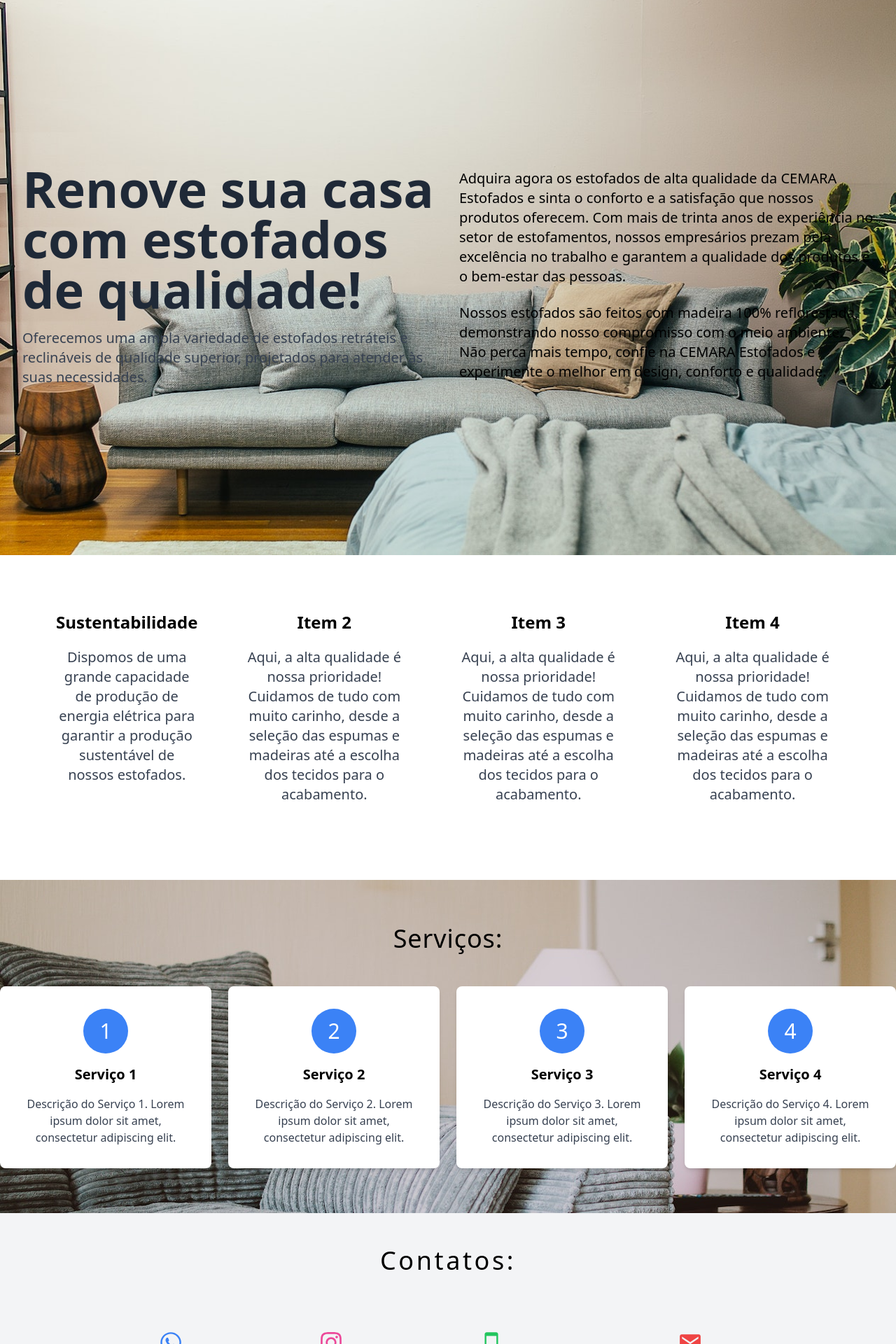
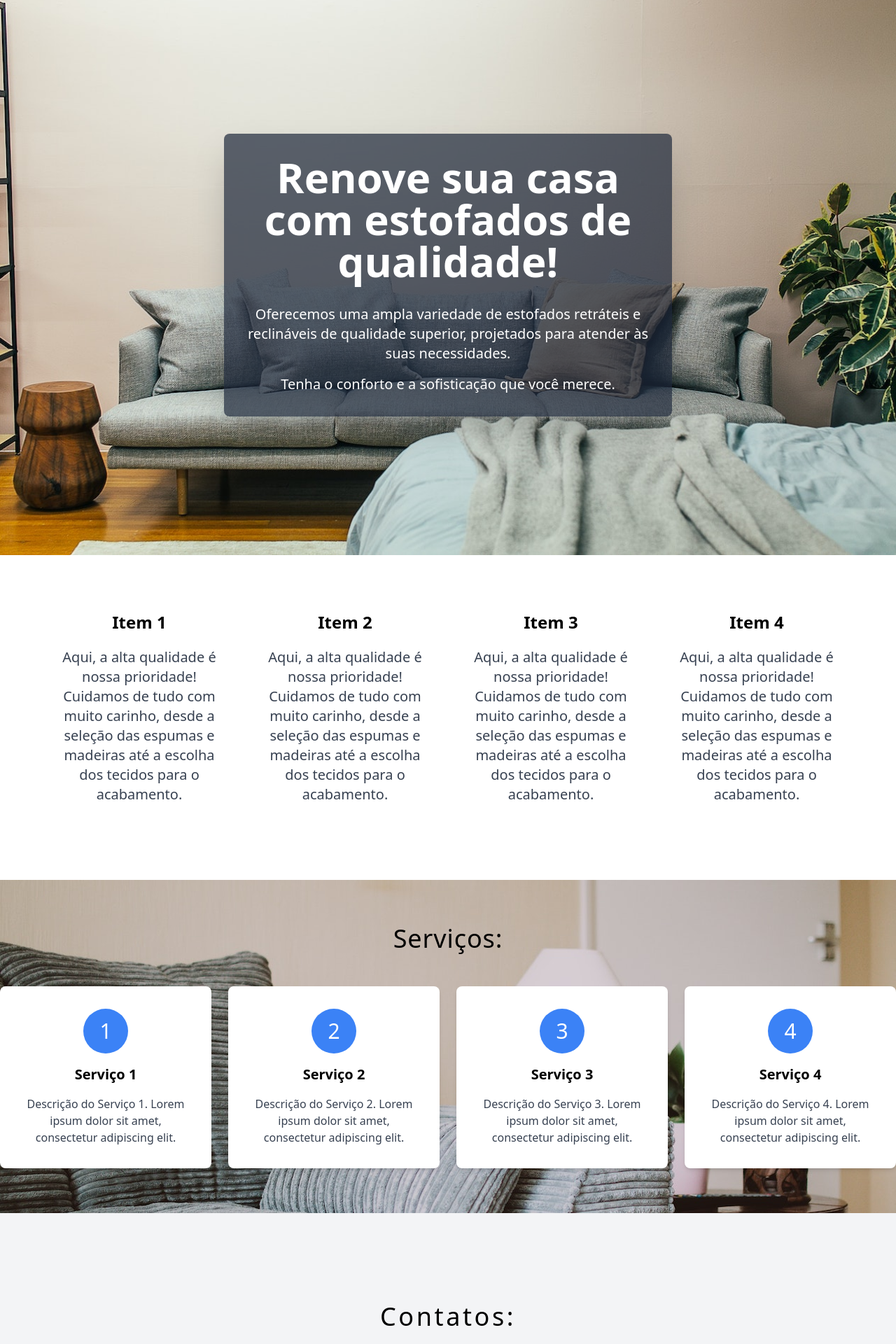
Before and after one commit to StarielIsaac/ecommerce-upholstery-cleaning, a React (Vite) app in the folder my-project/: page / in a window 1280 px wide. Shown: the part 71-1991 px from the top of the page at 70% size. Built offline with nearby package versions, Linux system fonts and the light colour scheme.

Commit message:
feat: created styles

```diff
--- a/my-project/src/App.jsx
+++ b/my-project/src/App.jsx
@@ -8,7 +8,10 @@
     <>
       <main
   id="home"
-  className="bg-[url('/src/assets/test5.jpg')] bg-cover bg-center"
+  className="relative bg-cover bg-bottom"
+  style={{
+    backgroundImage: "url('/src/assets/test5.jpg')",
+  }}
 >
   <header className="bg-slate-700 py-2 px-4 md:px-8 flex justify-between items-center">
     <div className="flex items-center space-x-2 md:space-x-5">
@@ -42,43 +45,29 @@
     </nav>
   </header>
 
-  <div className="container mx-auto px-4 md:px-8">
-    <div className="flex flex-col md:flex-row items-center md:space-x-8 h-screen">
-      <div className="md:w-1/2">
-        <h2 className="text-4xl md:text-7xl font-bold mb-5 text-gray-800">
+  <div className="flex items-center justify-center h-screen">
+  <div className="md:w-1/2 bg-slate-800 bg-opacity-70 p-8 rounded-lg shadow-2xl text-center transform hover:scale-105 transition-transform">
+    <h2 className="text-4xl md:text-6xl font-bold mb-8 text-white">
       Renove sua casa com estofados de qualidade!
     </h2>
-        <p className="text-gray-700 text-xl">
-          Oferecemos uma ampla variedade de estofados retráteis e reclináveis
-          de qualidade superior, projetados para atender às suas necessidades.
+    <p className="text-white text-lg md:text-xl">
+      Oferecemos uma ampla variedade de estofados retráteis e reclináveis de qualidade superior, projetados para atender às suas necessidades.
     </p>
-      </div>
-      <div className="md:w-1/2 mt-8 md:mt-0">
-        <p className="text-lg md:text-xl">
-          Adquira agora os estofados de alta qualidade da CEMARA Estofados e
-          sinta o conforto e a satisfação que nossos produtos oferecem. Com
-          mais de trinta anos de experiência no setor de estofamentos, nossos
-          empresários prezam pela excelência no trabalho e garantem a qualidade
-          dos produtos e o bem-estar das pessoas.
-        </p>
-        <br />
-        <p className="text-lg md:text-xl">
-          Nossos estofados são feitos com madeira 100% reflorestada,
-          demonstrando nosso compromisso com o meio ambiente. Não perca mais
-          tempo, confie na CEMARA Estofados e experimente o melhor em design,
-          conforto e qualidade.
+    <p className="text-white text-lg md:text-xl mt-4">
+      Tenha o conforto e a sofisticação que você merece.
     </p>
   </div>
 </div>
-  </div>
+
 </main>
 
       <div className="flex flex-col md:flex-row md:space-x-14 mx-20 my-20">
         <div className="flex flex-col items-center">
-          <h3 className="text-2xl font-bold mb-5">Sustentabilidade</h3>
+          <h3 className="text-2xl font-bold mb-5">Item 1</h3>
           <p className="text-gray-700 text-center text-xl mb-7">
-            Dispomos de uma grande capacidade de produção de energia elétrica
-            para garantir a produção sustentável de nossos estofados.
+            Aqui, a alta qualidade é nossa prioridade! Cuidamos de tudo com
+            muito carinho, desde a seleção das espumas e madeiras até a escolha
+            dos tecidos para o acabamento.
           </p>
         </div>
         <div className="flex flex-col items-center">
@@ -167,40 +156,40 @@
         </div>
       </section>
 
-      <section id="contatos" className="bg-gray-100 py-12">
-        <div className="container mx-auto">
-          <h2 className="text-4xl font-light  mb-5 text-center tracking-widest">
+      <section id="contatos" className="bg-gray-100 py-16">
+  <div className="container mx-auto ">
+    <h2 className="text-4xl font-light text-center tracking-widest py-16">
       Contatos:
     </h2>
-          <div className="flex flex-col md:flex-row md:justify-center md:space-x-14 mx-20 my-20">
-            {/* Ícone do WhatsApp */}
+    <div className="grid grid-cols-1 sm:grid-cols-2 md:grid-cols-4 gap-8 px-6 md:px-0">
+      {/* Contato 1 */}
       <div className="flex flex-col items-center">
         <FaWhatsapp size={34} className="text-blue-500 mb-4" />
-              <p className="text-gray-700 text-center text-xl whitespace-nowrap">
-                +55 (11) 1234-5678
+        <p className="text-gray-700 text-center text-lg whitespace-nowrap">
+          +55(11)1234-5678
         </p>
       </div>
 
-            {/* Ícone do Instagram */}
+      {/* Contato 2 */}
       <div className="flex flex-col items-center">
         <FaInstagram size={34} className="text-pink-500 mb-4" />
-              <p className="text-gray-700 text-center text-xl">
+        <p className="text-gray-700 text-center text-lg">
           @minha_empresa
         </p>
       </div>
 
-            {/* Ícone do Telefone */}
+      {/* Contato 3 */}
       <div className="flex flex-col items-center">
         <IoMdPhonePortrait size={34} className="text-green-500 mb-4" />
-              <p className="text-gray-700 text-center text-xl whitespace-nowrap">
+        <p className="text-gray-700 text-center text-lg whitespace-nowrap">
           +55 (11) 9876-5432
         </p>
       </div>
 
-            {/* Ícone do E-mail */}
+      {/* Contato 4 */}
       <div className="flex flex-col items-center">
         <IoMdMail size={34} className="text-red-500 mb-4" />
-              <p className="text-gray-700 text-center text-xl">
+        <p className="text-gray-700 text-center text-lg">
           contato@minhaempresa.com
         </p>
       </div>
@@ -208,7 +197,7 @@
   </div>
 </section>
 
-      <footer className="bg-slate-700 py-14 px-8 text-white text-center">
+      <footer className="bg-slate-700 py-14 px-4 text-white text-center">
         <div className="container mx-auto flex flex-col md:flex-row md:justify-between">
           <div className="md:w-1/2">
             <p className="text-xl">
```
Lines whose indentation alone changed are shown as unchanged.
